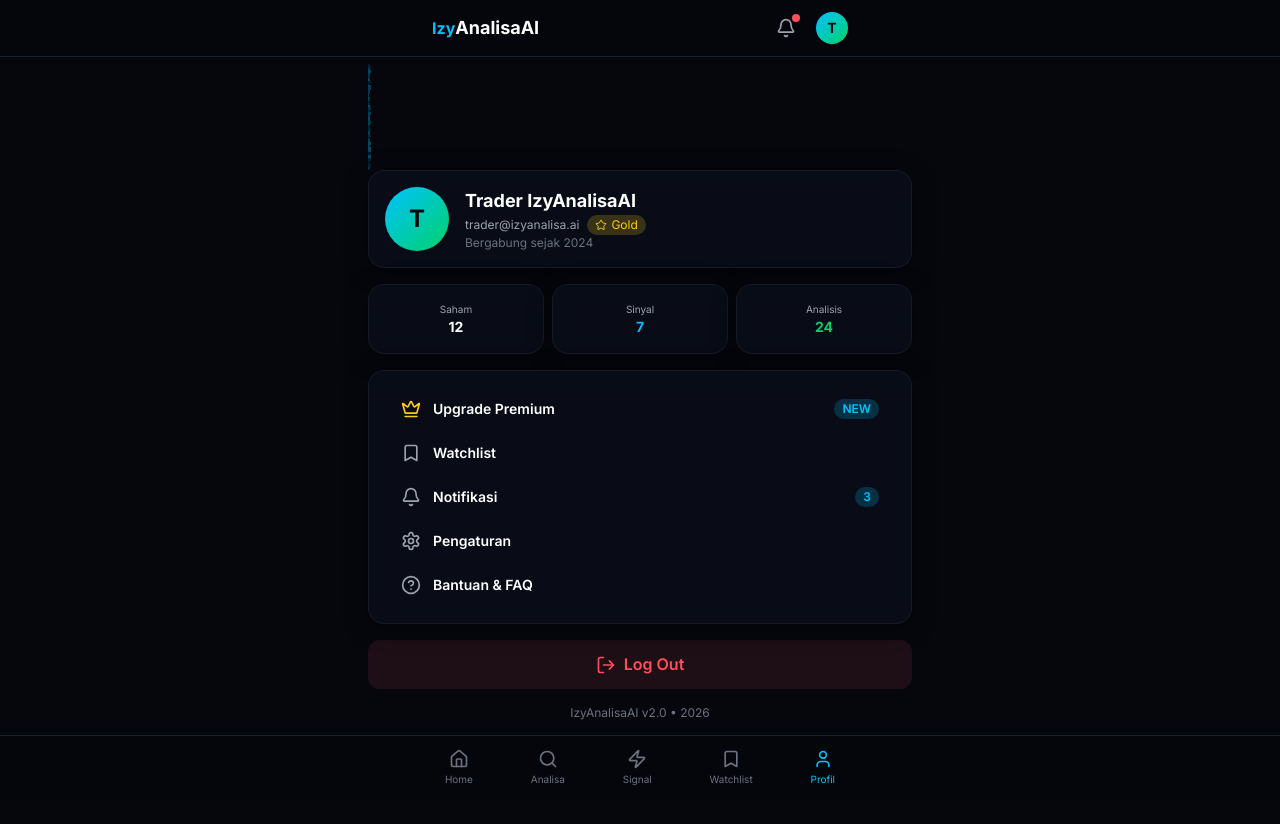
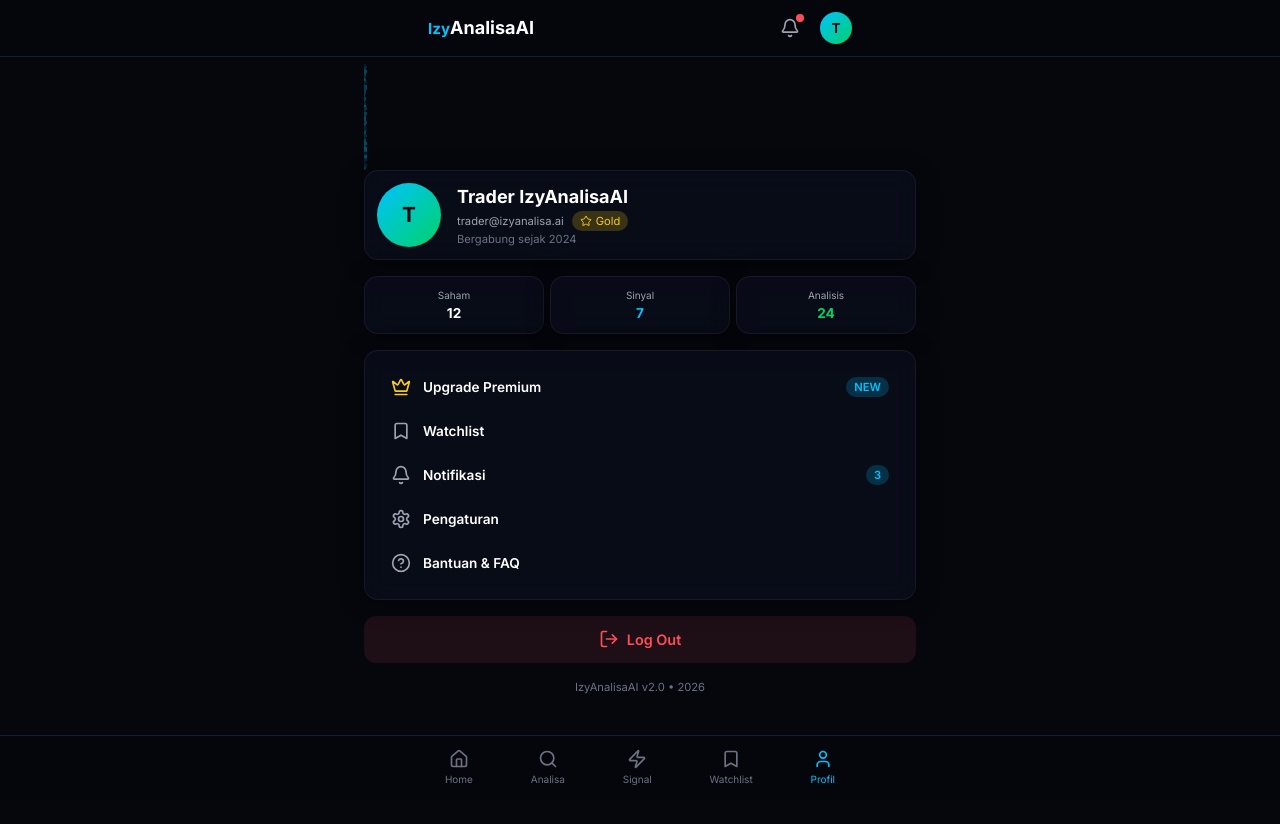
Before and after one commit to muhamadivan969-debug/IzyAnalisAi, a Next.js app: page /profile in a window 1280 px wide. After the commit the page ends 800 px from the top, so only its background shows below. Built offline with nearby package versions, Linux system fonts and the light colour scheme.

Commit message:
Refactor global styles for consistency and clarity

```diff
--- a/app/globals.css
+++ b/app/globals.css
@@ -24,34 +24,64 @@ body {
   font-size: 16px;
   line-height: 1.6;
   min-height: 100vh;
+  padding: 0;
+  margin: 0;
+  overflow-x: hidden;
 }
 
 main {
-  max-width: 600px;
+  max-width: 480px;
   margin: 0 auto;
-  padding: 16px 16px 100px;
+  padding: 12px 12px 100px;
 }
 
-h1, h2, h3, h4 {
+h1 {
+  font-size: 1.6rem;
+  font-weight: 700;
+}
+h2 {
+  font-size: 1.2rem;
   font-weight: 600;
-  color: #ffffff;
+}
+h3 {
+  font-size: 1rem;
+  font-weight: 600;
+}
+h4 {
+  font-size: 0.95rem;
+  font-weight: 600;
 }
 
-h1 { font-size: 1.8rem; }
-h2 { font-size: 1.5rem; }
-h3 { font-size: 1.2rem; }
-h4 { font-size: 1rem; }
+p, span, button, input {
+  font-size: 0.95rem;
+}
 
-p, span, button, input {
-  font-size: 1rem;
+.text-3xl {
+  font-size: 1.5rem !important;
+}
+.text-4xl {
+  font-size: 1.8rem !important;
+}
+.text-2xl {
+  font-size: 1.3rem !important;
+}
+.text-xl {
+  font-size: 1.1rem !important;
+}
+.text-sm {
+  font-size: 0.85rem !important;
+}
+.text-xs {
+  font-size: 0.7rem !important;
 }
 
 .glass-card {
-  background: rgba(10, 14, 26, 0.8);
+  background: rgba(10, 14, 26, 0.85);
   backdrop-filter: blur(12px);
+  -webkit-backdrop-filter: blur(12px);
   border: 1px solid rgba(255, 255, 255, 0.06);
-  border-radius: 16px;
-  padding: 16px;
+  border-radius: 14px;
+  padding: 14px;
   box-shadow: 0 4px 24px rgba(0, 0, 0, 0.4);
   transition: all 0.3s ease;
 }
@@ -67,44 +97,84 @@ button {
   font-weight: 600;
   border: none;
   cursor: pointer;
+  font-size: 0.9rem;
 }
 
 input {
-  padding: 12px 16px;
+  padding: 10px 14px;
   border-radius: 12px;
   background: #0a0e1a;
   border: 1px solid #162035;
   color: white;
   width: 100%;
+  font-size: 0.95rem;
 }
 
+input:focus {
+  outline: none;
+  border-color: #00c2ff;
+}
+
+/* Grid gap untuk HP */
+.grid-cols-2 {
+  gap: 8px !important;
+}
+.grid-cols-3 {
+  gap: 6px !important;
+}
+
+/* Padding */
+.px-4 {
+  padding-left: 12px !important;
+  padding-right: 12px !important;
+}
+.p-4 {
+  padding: 12px !important;
+}
+.p-3 {
+  padding: 10px !important;
+}
+
+/* Warna */
 .text-muted {
   color: #8a8a8a;
-  font-size: 0.85rem;
 }
-
-.text-green { color: #00d26a; }
-.text-red { color: #ff4d5a; }
-.text-cyan { color: #00c2ff; }
+.text-green {
+  color: #00d26a;
+}
+.text-red {
+  color: #ff4d5a;
+}
+.text-cyan {
+  color: #00c2ff;
+}
 
 .badge-green {
   background: rgba(0, 210, 106, 0.15);
   color: #00d26a;
   padding: 2px 10px;
   border-radius: 20px;
-  font-size: 0.7rem;
+  font-size: 0.65rem;
   font-weight: 600;
 }
-
 .badge-red {
   background: rgba(255, 77, 90, 0.15);
   color: #ff4d5a;
   padding: 2px 10px;
   border-radius: 20px;
-  font-size: 0.7rem;
+  font-size: 0.65rem;
+  font-weight: 600;
+}
+.badge-cyan {
+  background: rgba(0, 194, 255, 0.15);
+  color: #00c2ff;
+  padding: 2px 10px;
+  border-radius: 20px;
+  font-size: 0.65rem;
   font-weight: 600;
 }
 
+/* Scrollbar */
 ::-webkit-scrollbar {
   width: 4px;
 }
@@ -115,3 +185,12 @@ input {
   background: #00c2ff;
   border-radius: 10px;
 }
+
+/* Animasi Pulse */
+@keyframes pulse {
+  0%, 100% { opacity: 1; transform: scale(1); }
+  50% { opacity: 0.5; transform: scale(0.8); }
+}
+.animate-pulse {
+  animation: pulse 1.5s ease-in-out infinite;
+}
```
